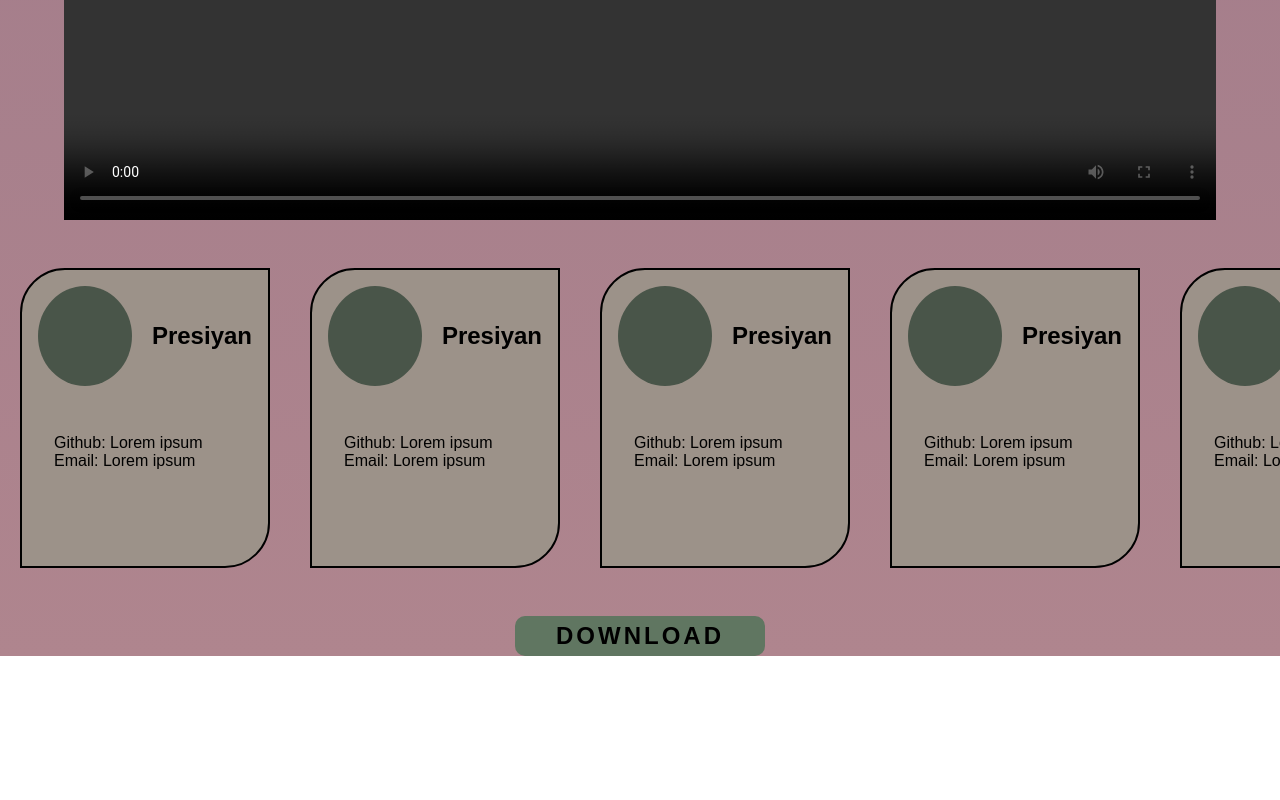
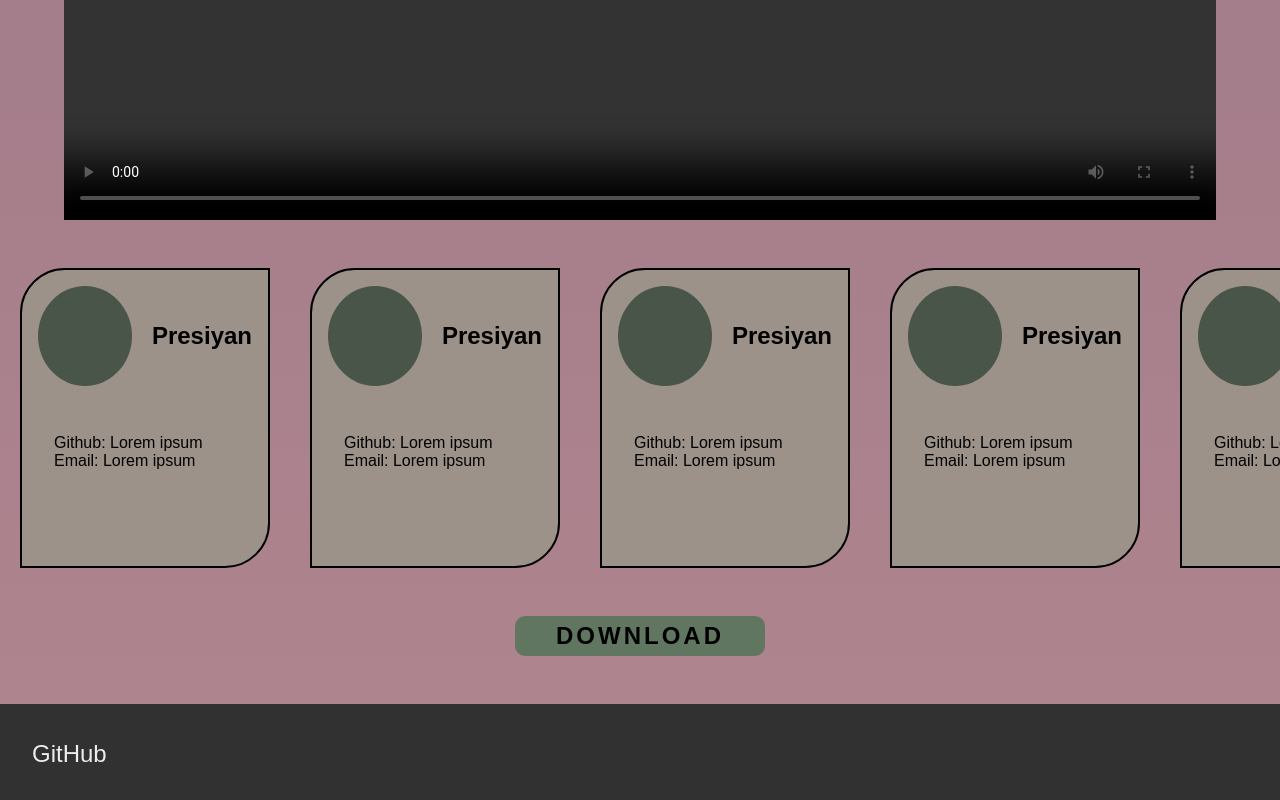
Before and after one commit to codingburgas/2122-the-games--adventures-team, a React (Create React App) app in the folder Website/: page / in a window 1280 px wide. Shown: the part 2164-2964 px from the top of the page. Before the commit the page ends 2820 px from the top, so only its background shows below. Built offline with nearby package versions, Linux system fonts and the light colour scheme.

Commit message:
Add footer. Close #15

```diff
--- a/Website/src/App.jsx
+++ b/Website/src/App.jsx
@@ -54,6 +54,16 @@ function App() {
       <div className="down--download--button">
         <button className="poster__download__button">DOWNLOAD</button>
       </div>
+
+      {/* footer */}
+      <footer className="footer">
+        <a
+          href="https://github.com/codingburgas/2122-the-games--adventures-team"
+          className="footer__link"
+        >
+          GitHub
+        </a>
+      </footer>
     </>
   );
 }
--- a/Website/src/style/style.css
+++ b/Website/src/style/style.css
@@ -202,3 +202,30 @@ body {
 .card--container {
   display: flex;
 }
+
+/* footer */
+.footer {
+  background-color: rgb(49, 49, 49);
+  position: relative;
+  width: 100%;
+  bottom: 0;
+  margin-top: var(--spacer-lg);
+  height: 100px;
+  display: flex;
+  align-items: center;
+}
+
+.footer__link {
+  text-decoration: none;
+  color: rgb(236, 236, 236);
+  font-size: 1.5rem;
+  margin: auto var(--spacer-md);
+}
+
+.footer__link:hover {
+  color: rgb(204, 204, 204);
+}
+
+.footer__link:active {
+  transform: scale(0.97);
+}
```
